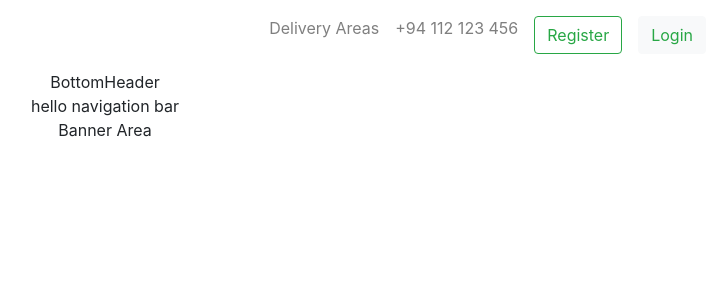
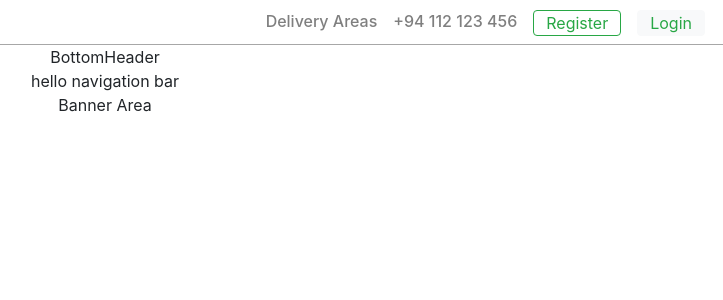
Before and after one commit to JeewanthaLahiru/online-grocery-app-with-react, a React (Create React App) app in the folder shopping-cart/: page / in a window 1280 px wide. Shown: the top 300 px of the page, without its empty margins (535-1258 px from the left). Built offline with nearby package versions, Linux system fonts and the light colour scheme.

Commit message:
added responsive style and bottom border to topHeader

```diff
--- a/shopping-cart/src/App.tsx
+++ b/shopping-cart/src/App.tsx
@@ -1,5 +1,6 @@
 import React from 'react';
 import './App.css';
+import './assets/styles/_main.scss';
 import ClientApp from "./ClientApp";
 
 function App() {
--- /dev/null
+++ b/shopping-cart/src/assets/styles/_main.scss
@@ -0,0 +1,3 @@
+@import "~bootstrap/scss/bootstrap";
+
+@import "header/topHeader";
--- /dev/null
+++ b/shopping-cart/src/assets/styles/header/_topHeader.scss
@@ -0,0 +1,19 @@
+.top-header{
+
+  border: 1px solid transparent;
+  border-bottom-color: #a7a7a7;
+
+  .container-fluid{
+    padding: 0;
+  }
+  .navbar{
+    background-color: white;
+  }
+  .nav-link{
+    padding: 0;
+    font-weight: 500;
+  }
+  button{
+    padding: 0 12px;
+  }
+}
```
Also changed, not shown: 1 other file (tests, documents, lock files or other folders).
